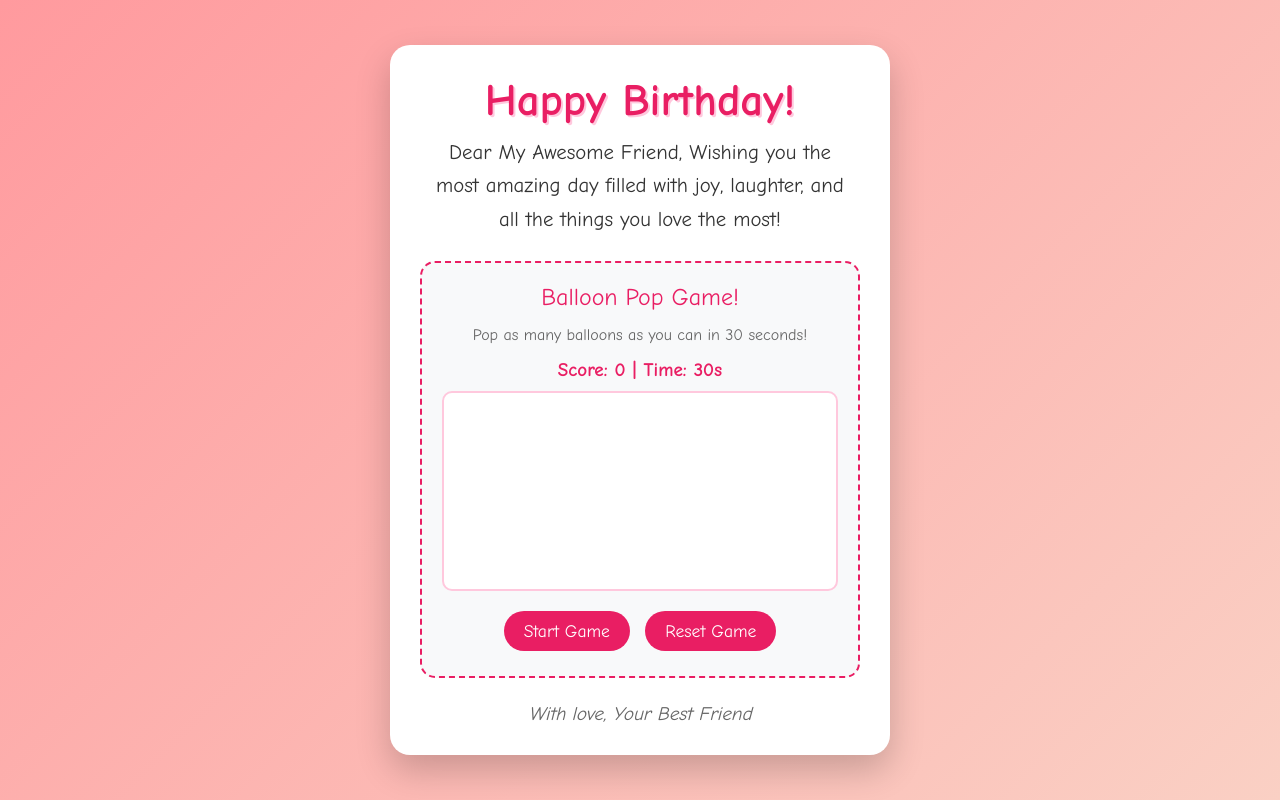
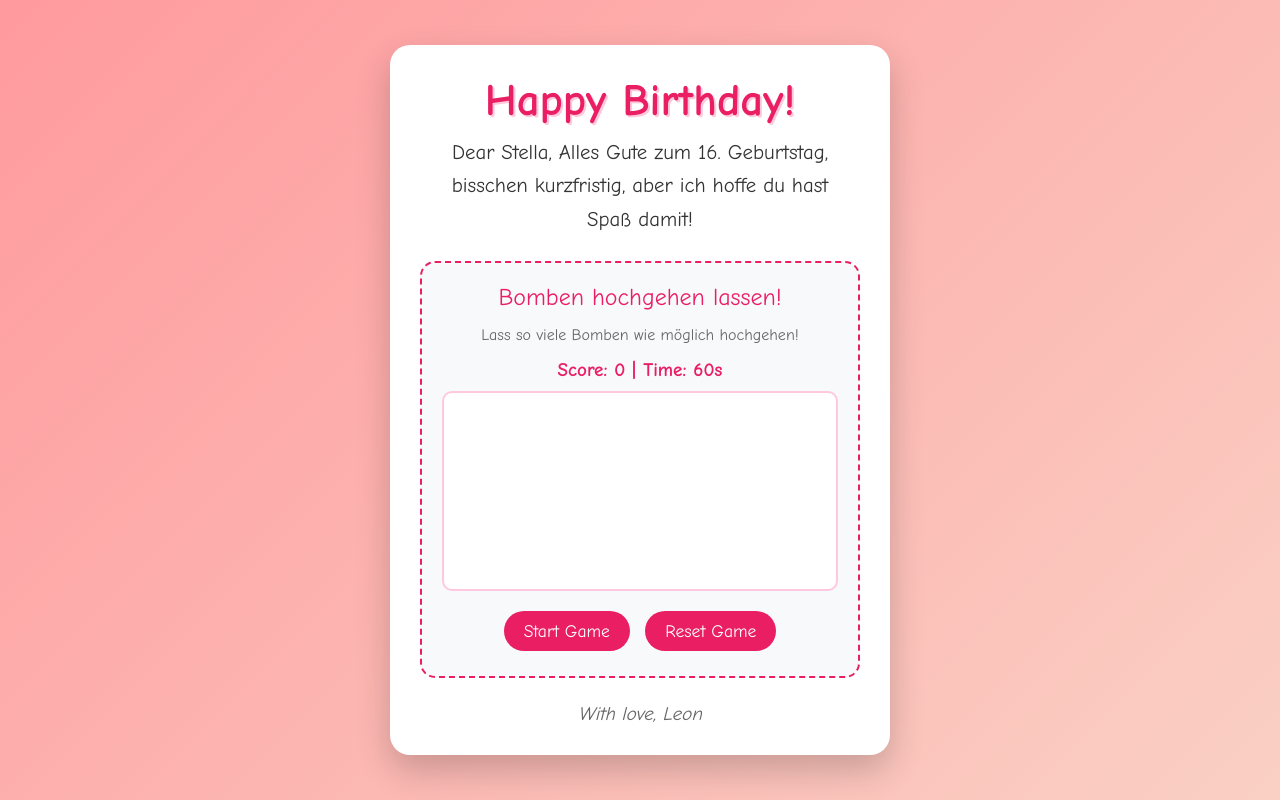
Before and after one commit to Gamelolli11/birthday-card1, a plain HTML site: page index.html in a window 1280 px wide. Drawn offline with Linux system fonts and the light colour scheme.

Commit message:
inddex.html

```diff
--- a/index.html
+++ b/index.html
@@ -190,28 +190,28 @@
         </div>
 
         <div class="game-section">
-            <div class="game-title">Balloon Pop Game!</div>
-            <div class="game-instructions">Pop as many balloons as you can in 30 seconds!</div>
-            <div class="score-display">Score: <span id="score">0</span> | Time: <span id="time">30</span>s</div>
+            <div class="game-title">Bomben hochgehen lassen!</div>
+            <div class="game-instructions">Lass so viele Bomben wie möglich hochgehen!</div>
+            <div class="score-display">Score: <span id="score">0</span> | Time: <span id="time">60</span>s</div>
             <div class="game-area" id="gameArea"></div>
             <button class="game-button" id="startButton">Start Game</button>
             <button class="game-button" id="resetButton">Reset Game</button>
         </div>
 
         <div class="from" id="from">
-            From your friend
+            Von Leon
         </div>
     </div>
 
     <script>
         // Customizable variables
-        const friendName = "My Awesome Friend";
-        const yourName = "Your Best Friend";
-        const customMessage = "Wishing you the most amazing day filled with joy, laughter, and all the things you love the most!";
+        const friendName = "Stella";
+        const yourName = "Leon";
+        const customMessage = "Alles Gute zum 16. Geburtstag, bisschen kurzfristig, aber ich hoffe du hast Spaß damit!";
 
         // Game variables
         let score = 0;
-        let timeLeft = 30;
+        let timeLeft = 60;
         let gameActive = false;
         let gameTimer;
         let balloonInterval;
@@ -290,15 +290,7 @@
             balloon.addEventListener('click', function() {
                 if (!gameActive) return;
 
-                // Create pop effect
-                const pop = document.createElement('div');
-                pop.className = 'balloon-pop';
-                pop.textContent = 'POP!';
-                pop.style.color = balloon.style.background;
-                pop.style.left = (leftPos + 20) + 'px';
-                pop.style.top = (position + 20) + 'px';
-                gameArea.appendChild(pop);
-
+                createExplosion(leftPos + 25, position + 35);
                 // Remove elements after animation
                 setTimeout(() => {
                     pop.remove();
@@ -323,7 +315,7 @@
 
             gameActive = true;
             score = 0;
-            timeLeft = 30;
+            timeLeft = 6;
             scoreEl.textContent = score;
             timeEl.textContent = timeLeft;
 
```
